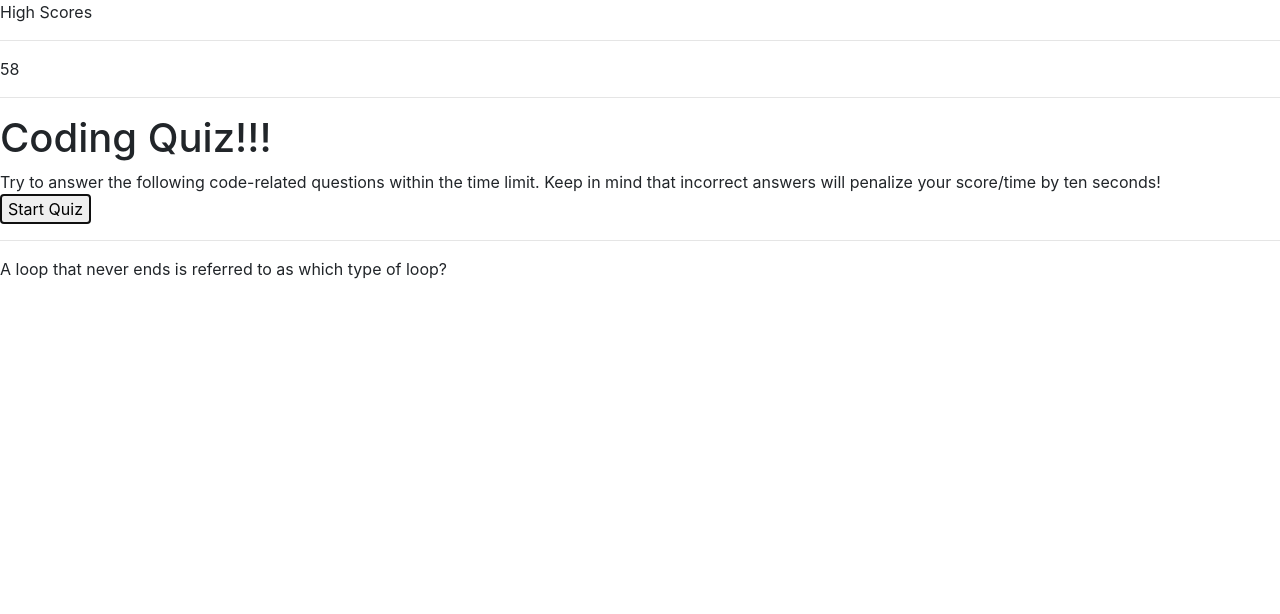
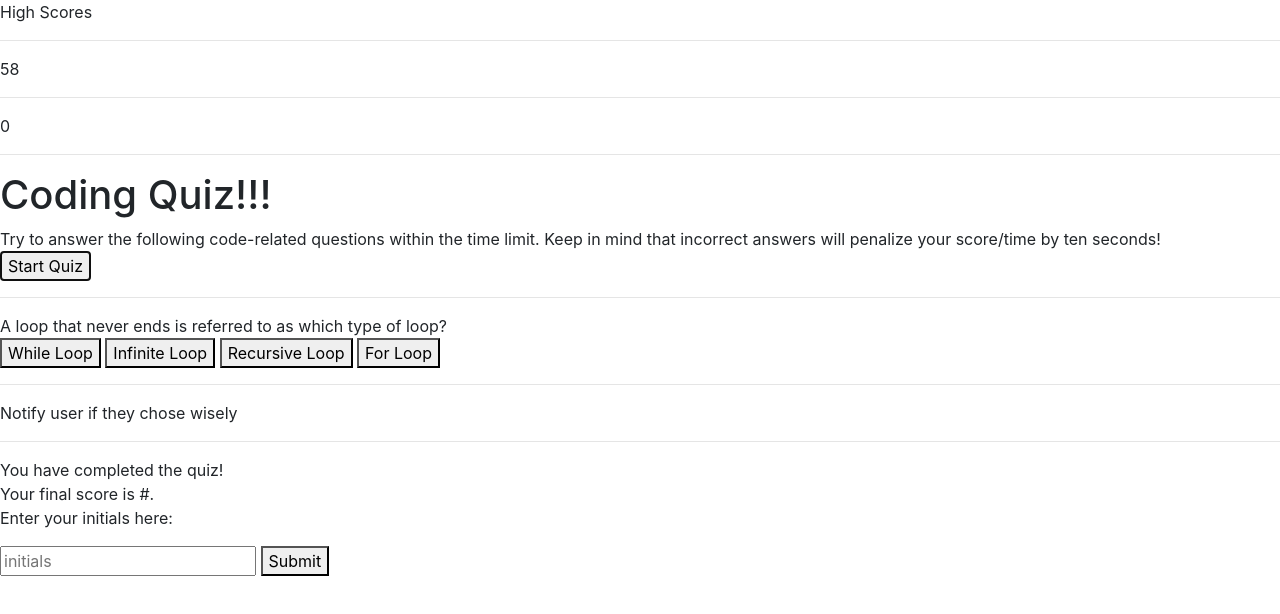
Before and after one commit to sbonias/Web-APIs-Code-Quiz, a plain HTML site: page index.html in a window 1280 px wide. Both pictures are taken after a click on the button "Start Quiz". Drawn offline with nearby package versions, Linux system fonts and the light colour scheme.

Commit message:
questionDisplay function

```diff
--- a/index.html
+++ b/index.html
@@ -18,6 +18,8 @@
     <hr>
     <!--Will need to display in top right corner of page and at all times-->
     <div id="countdown">Countdown</div>
+    <hr>
+    <div id="score">Score</div>
     <hr>
 </header>
 
@@ -41,6 +43,7 @@
 
             <!--These elements will display/populate when quiz timer runs out OR user completes quiz-->
             <hr>
+        </div>
         <div id="credits">
             <div class="main-text2">You have completed the quiz!</div>
             <div class id="sub-text2">Your final score is #.</div>
@@ -51,6 +54,7 @@
                 <div>
                 </div>
             </form>
+        </div>
 
         <!-- Copy and pasted bootstraps JS cdn to apply its templates to my code -->
         <script src="https://code.jquery.com/jquery-3.4.1.slim.min.js"
--- a/script.js
+++ b/script.js
@@ -2,26 +2,29 @@
 //Related to the following function: setTime
 var timeElement = document.querySelector("#countdown");
 var startQuizBtn = document.querySelector("#start-quiz")
+var initialQuestion = document.querySelector(".primary-question");
+var scoreElement = document.querySelector("#score");
 var secondsLeft = 60;
+var score = 0;
 //Related to the following function: questionDisplay
 var questionsDiv = document.querySelector("#questions");
-var optionOne = document.querySelector("#option-one");
-var optionTwo = document.querySelector("#option-two");
-var optionThree = document.querySelector("#option-three");
-var optionFour = document.querySelector("#option-four");
+var optionOneBtn = document.querySelector("#option-one");
+var optionTwoBtn = document.querySelector("#option-two");
+var optionThreeBtn = document.querySelector("#option-three");
+var optionFourBtn = document.querySelector("#option-four");
 var answerResult = document.querySelector("#result");
 var questionOne = {
     question: "A loop that never ends is referred to as which type of loop?",
     options: ["While Loop", "Infinite Loop", "Recursive Loop", "For Loop"],
-    answer: "Infinite Loop",
+    answer: "Infinite Loop", //I should actually make this into an array spot like [1]
 };
-
+//Related to the following function:
 
 
 //Create a Countdown Function (what happens when countdown kicks off?):
 //Countdown should initiate when "start-quiz" button is clicked
 //Countdown should start at 60 seconds
-//Countdown should deduct 10 seconds from timer each time incorrect option is selected
+//Countdown should deduct 10 seconds from timer each time incorrect option is selected (a separate function is required)
 //Countdown should end at 0
 //When Countdown arrives at 0, "results" content should be displayed
 
@@ -41,23 +44,43 @@ startQuizBtn.addEventListener("click", function () {
     }
     setTime();
 
+    //Create a Display Question(s) Function
+    //I could not get the contents of the array to populate the button text with .textcontent or .value, it had to be .innerhtml (this took me hours to figure out)
 
 
-    //Create a Display Question(s) Function
+    function questionDisplay() {
+        initialQuestion.textContent = questionOne.question;
+        optionOneBtn.innerHTML = questionOne.options[0];
+        optionTwoBtn.innerHTML = questionOne.options[1];
+        optionThreeBtn.innerHTML = questionOne.options[2];
+        optionFourBtn.innerHTML = questionOne.options[3];
 
-    function questionDisplay() {
-        questionsDiv.textContent = questionOne.question;
-        optionOne.textContent = questionOne.options[0];
+        console.log(optionOneBtn, optionTwoBtn, optionThreeBtn, optionFourBtn);
+        console.log(answerOne, answerTwo, answerThree, answerFour);
     }
+
+    optionOneBtn.addEventListener("click", function () {
+        secondsLeft = secondsLeft - 5;
+        score++;
+
+    });
+
 
     questionDisplay();
 });
-//Create a Correct Answers Function (what happens when user selects an incorrect answer):
+
+
+//display hidden or display none is what hides
+//when you click a button you want to impact the display properties
+//when you want it to reappear you have to change it back
+
+//Create a Correct Answers Function (what happens when user selects the correct answer?):
 //displays next question
 //displays whether or not the prior questions answer was "Correct" or "Incorrect" underneath the current question
 //Adds points to the score
+//optionOneBtn.addEventListener("click")
 
-//Create an Incorrect Answers Function (what happens when the user selects a correct answer):
+//Create an Incorrect Answers Function (what happens when the user selects an incorrect answer):
 //displays next question
 //displays whether or not the prior questions answer was "Correct" or "Incorrect" underneath the current question
 //deducts 10 seconds from the timer
@@ -66,6 +89,9 @@ startQuizBtn.addEventListener("click", function () {
 //Create a Deduct Time Function (for Incorrect answers)
 
 //Create a Score Keeper Function (needs to be saved to local storage)
+
+scoreElement.textContent = score;
+
 
 //Create a Score Deduction Function
 
```
Lines whose indentation alone changed are shown as unchanged.
